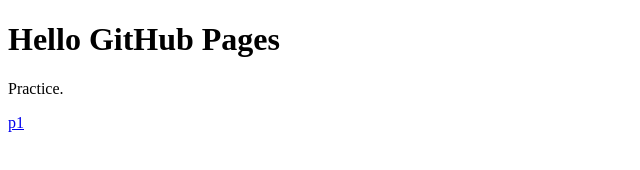
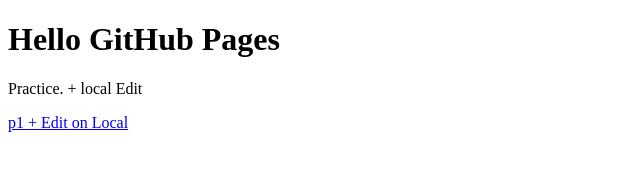
Before and after one commit to rustinbee/hello-world-gpt-practice, a plain HTML site: page index.html in a window 1280 px wide. Shown: the whole page, without its empty margins (0-640 px from the left). Drawn offline with Linux system fonts and the light colour scheme.

Commit message:
indexに対する変更

```diff
--- a/index.html
+++ b/index.html
@@ -7,7 +7,7 @@
 </head>
 <body>
   <h1>Hello GitHub Pages</h1>
-  <p>Practice.</p>
-  <a href="p1.html">p1</a>
+  <p>Practice. + local Edit</p>
+  <a href="p1.html">p1 + Edit on Local</a>
 </body>
 </html>
```
